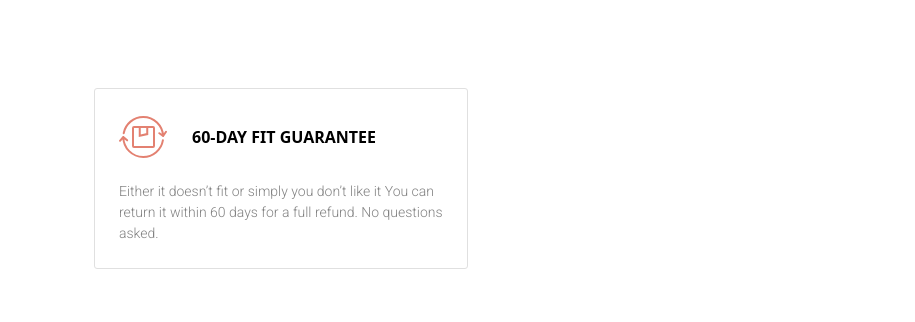
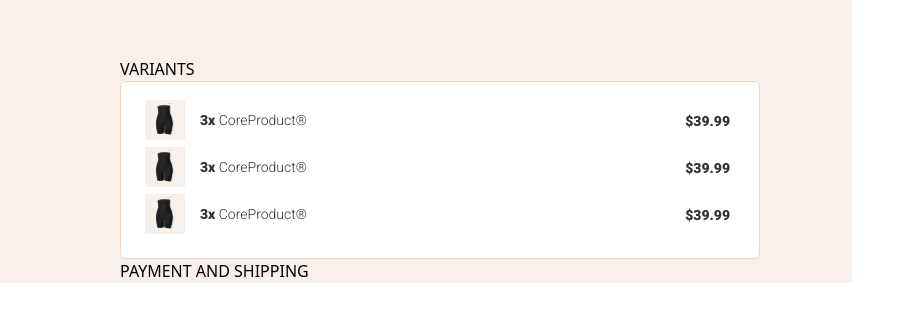
Before and after one commit to agnekondrotiene/cc-task, a React (Create React App) app: page / in a window 1280 px wide. Shown: the top 322 px of the page, without its empty margins (0-915 px from the left). Built offline with nearby package versions, Linux system fonts and the light colour scheme.

Commit message:
Add order summary component

```diff
--- a/public/index.html
+++ b/public/index.html
@@ -13,7 +13,7 @@
     <link rel="preconnect" href="https://fonts.googleapis.com" />
     <link rel="preconnect" href="https://fonts.gstatic.com" crossorigin />
     <link
-      href="https://fonts.googleapis.com/css2?family=Roboto:wght@300;900&display=swap"
+      href="https://fonts.googleapis.com/css2?family=Roboto:wght@300;400;500;900&display=swap"
       rel="stylesheet"
     />
     <!--
--- a/src/App.tsx
+++ b/src/App.tsx
@@ -1,6 +1,6 @@
-import { OrderSummary } from "components/OrderSummary";
+import { Order } from "components/Order";
 
 function App() {
-  return <OrderSummary />;
+  return <Order />;
 }
 export default App;
--- a/src/components/GuaranteeBox.tsx
+++ b/src/components/GuaranteeBox.tsx
@@ -2,15 +2,15 @@ import { ReactComponent as SaveIcon } from "assets/guaranteeSaveIcon.svg";
 
 export const GuaranteeBox = () => {
   return (
-    <div className="w-full p-[24px] border border-solid border-[#E0E0E0] rounded-[3px] box-border">
+    <div className="w-full p-[24px] border border-solid border-Gray5 rounded-[3px] box-border">
       <div className="flex justify-start items-center">
         <SaveIcon />
-        <h3 className="ml-[25px] text-medium16 font-black">
+        <h3 className="ml-[25px] text-normal font-black leading-[24px]">
           60-DAY FIT GUARANTEE
         </h3>
       </div>
 
-      <p className="mt-[20px] font-roboto text-normal14 text-[#828282]">
+      <p className="mt-[20px] font-roboto font-normal text-small2 not-italic leading-[20px] text-Gray3">
         Either it doesn’t fit or simply you don’t like it You can return it
         within 60 days for a full refund. No questions asked.
       </p>
--- /dev/null
+++ b/src/components/Order.tsx
@@ -0,0 +1,11 @@
+import { VariantsList } from "./VariantsList";
+
+export const Order = () => {
+  return (
+    <div className="w-[852px] h-100vh pl-[120px] pr-[92px] pt-[57px] bg-B1">
+      <h2>VARIANTS</h2>
+      <VariantsList />
+      <h2>PAYMENT AND SHIPPING</h2>
+    </div>
+  );
+};
--- a/src/components/OrderSummary.tsx
+++ b/src/components/OrderSummary.tsx
@@ -1,9 +1,10 @@
 import { GuaranteeBox } from "./GuaranteeBox";
+import { TotalInfo } from "./TotalInfo";
 
 export const OrderSummary = () => {
   return (
     <div className="w-[588px] h-100vh pl-[94px] pr-[120px] pt-[88px]">
-      <div></div>
+      <TotalInfo />
       <GuaranteeBox />
     </div>
   );
--- /dev/null
+++ b/src/components/TotalInfo.tsx
@@ -0,0 +1,34 @@
+import { ReactComponent as Iconx3 } from "assets/productIconx3.svg";
+
+export const TotalInfo = () => {
+  return (
+    <div>
+      <div className="flex justify-between items-center border-b border-solid border-Gray5 pb-[30px]">
+        <div className="flex justify-between items-center gap-[15px]">
+          <Iconx3 />
+          <p className="font-roboto font-light not-italic text-normal text-Gray1 leading-[24px]">
+            <strong className="font-black">3x</strong> CoreProduct®
+          </p>
+        </div>
+        <div>
+          <span className="font-roboto not-italic font-normal text-normal leading-[26px] text-Black">
+            $39.99
+          </span>
+        </div>
+      </div>
+      <div className="flex justify-between items-center">
+        <span className="font-roboto font-normal not-italic leading-[24px] text-normal2 text-Gray3 pt-[24px] pb-[27px]">
+          Total
+        </span>
+        <div className="flex items-end gap-[5px] pt-[17px] pb-[30px]">
+          <span className="font-roboto not-italic font-medium leading-[16px] text-small1 text-Black">
+            USD
+          </span>
+          <span className="font-roboto not-italic font-black leading-[28px] text-large1 text-Gray1">
+            $39.99
+          </span>
+        </div>
+      </div>
+    </div>
+  );
+};
--- /dev/null
+++ b/src/components/Variant.tsx
@@ -0,0 +1,19 @@
+import { ReactComponent as Iconx1 } from "assets/productIconx1.svg";
+
+export const Variant = () => {
+  return (
+    <div className="w-[591px] flex justify-between items-center pr-[6px]">
+      <div className="flex justify-between items-center gap-[15px]">
+        <Iconx1 />
+        <p className="font-roboto font-light not-italic text-small2 text-Gray1 leading-[24px]">
+          <strong className="font-black">3x</strong> CoreProduct®
+        </p>
+      </div>
+      <div>
+        <span className="font-roboto not-italic font-black text-small2 leading-[24px] text-Gray1">
+          $39.99
+        </span>
+      </div>
+    </div>
+  );
+};
--- /dev/null
+++ b/src/components/VariantsList.tsx
@@ -0,0 +1,11 @@
+import { Variant } from "./Variant";
+
+export const VariantsList = () => {
+  return (
+    <div className="bg-White flex flex-col gap-y-[7px] pt-[18px] px-[24px] pb-[24px] border border-solid border-B2 rounded-[6px]">
+      <Variant />
+      <Variant />
+      <Variant />
+    </div>
+  );
+};
--- a/tailwind.config.js
+++ b/tailwind.config.js
@@ -2,15 +2,25 @@ module.exports = {
   content: ["./src/**/*.{js,jsx,ts,tsx}"],
   theme: {
     extend: {
+      colors: {
+        B1: "#F8F1EB",
+        B2: "#E9D6C5",
+        M1: "DC624E",
+        Gray1: "#333333",
+        Gray3: "#828282",
+        Gray5: "#E0E0E0",
+        Black: "#000000",
+        White: "#FFFFFF",
+      },
       fontFamily: {
         roboto: "'Roboto', 'sans-serif'",
       },
       fontSize: {
         small1: "12px",
-        normal14: "14px",
-        medium16: "16px",
-        medium18: "18px",
-        large24: "24px",
+        small2: "14px",
+        normal: "16px",
+        normal2: "18px",
+        large1: "24px",
       },
     },
   },
```
Also changed, not shown: src/assets/productIconx1.svg (added), src/assets/productIconx3.svg (added).
